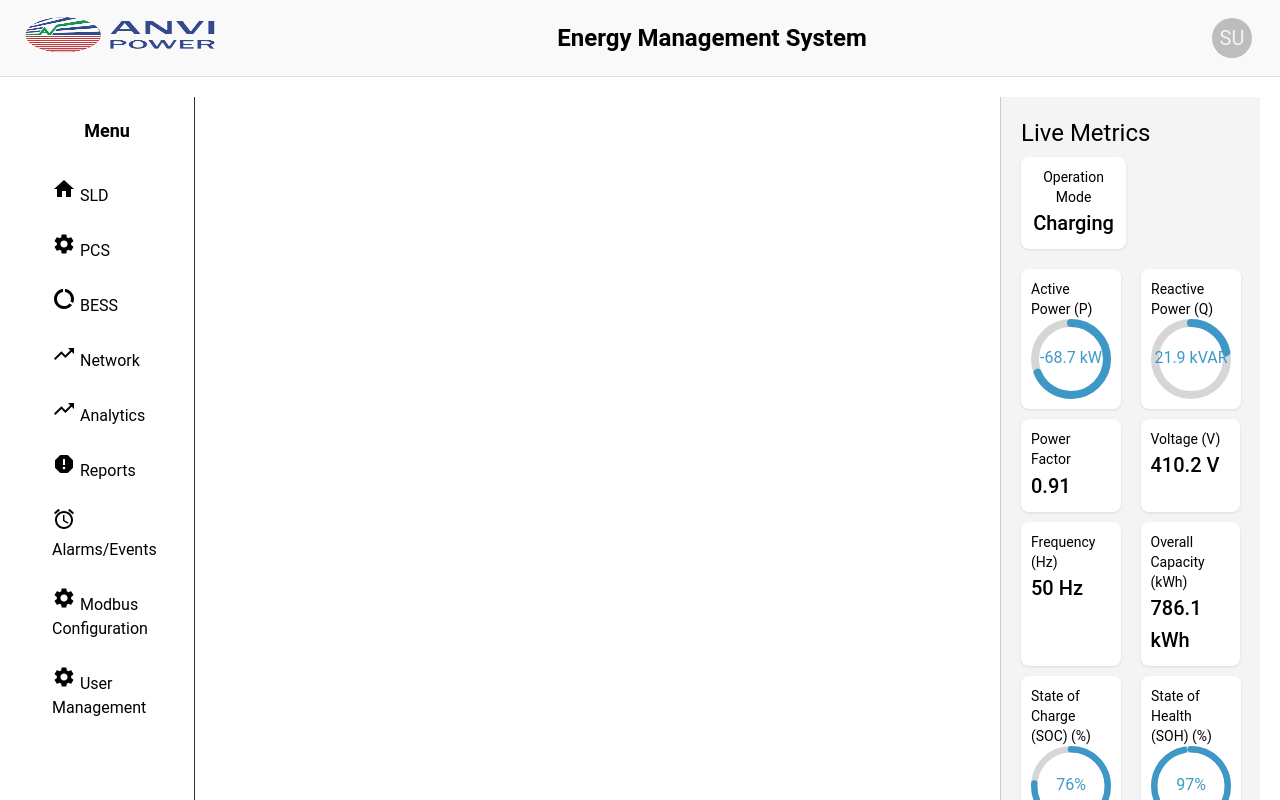
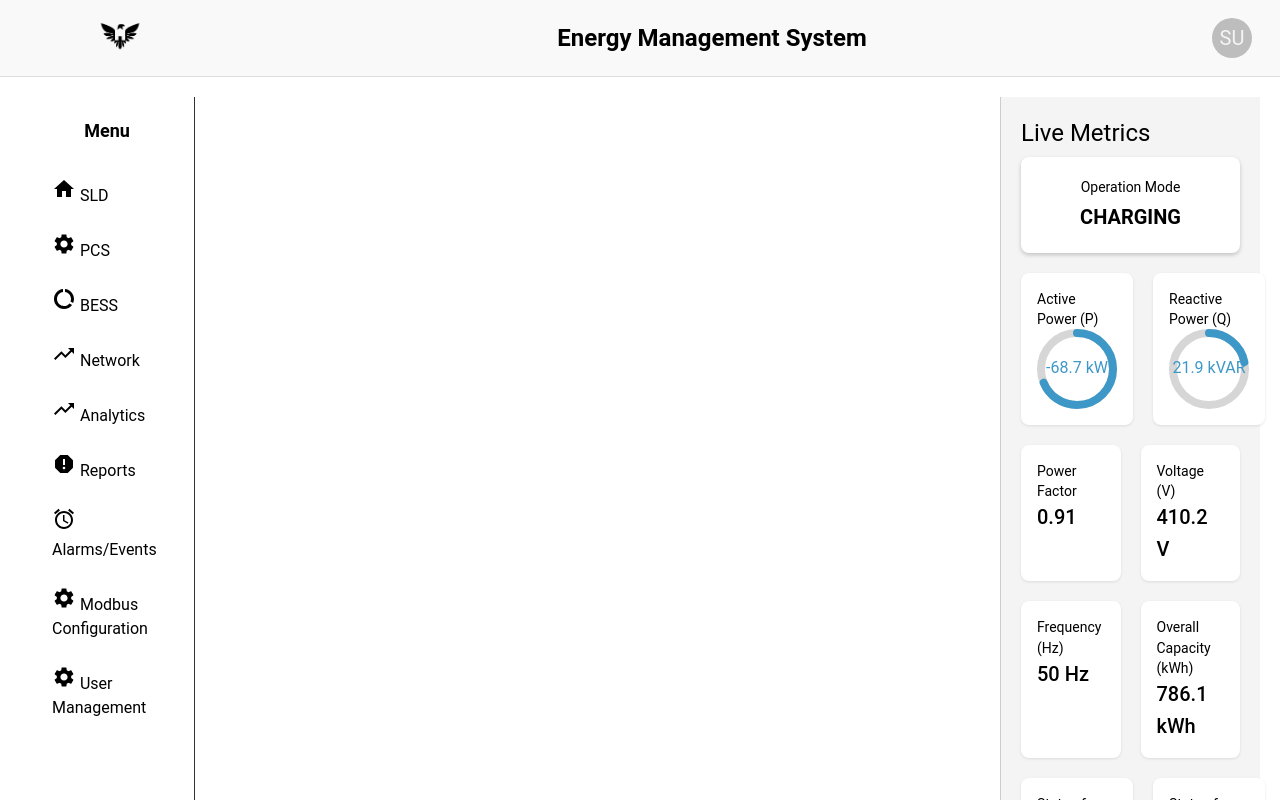
Before and after one commit to smarthsalaria06/EMS_UI, a React (Vite) app: page /dashboard in a window 1280 px wide. Shown: the top 800 px of the page. Built offline with nearby package versions, Linux system fonts and the light colour scheme; sample sign-in values are in the browser's storage.

Commit message:
Updated Companylogo and Added OperationMode Button

```diff
--- a/src/components/LiveMetrics.jsx
+++ b/src/components/LiveMetrics.jsx
@@ -1,24 +1,23 @@
 import React, { useEffect, useState } from 'react';
-import { Box, Typography, Divider } from '@mui/material';
+import { Box, Typography, Divider, Button, Modal } from '@mui/material';
 import { CircularProgressbar } from 'react-circular-progressbar';
 import 'react-circular-progressbar/dist/styles.css';
 import '../pages/Dashboard.css';
+import OperationMode from './OperationMode'; // ✅ Import your OperationMode component
 
 const LiveMetrics = ({ theme }) => {
   const [metrics, setMetrics] = useState([]);
   const [alarms, setAlarms] = useState([]);
+  const [openModal, setOpenModal] = useState(false); // ✅ Modal state
 
-  // Debugging: Check if theme is passed correctly
   useEffect(() => {
     console.log("Current Theme:", theme);
   }, [theme]);
 
-  // Set dynamic background and text colors based on the current theme
-  const pageBgColor = theme === 'dark' ? '#121212' : '#fafafa'; // Page background color
-  const textColor = theme === 'dark' ? '#ffffff' : '#000000'; // Text color
-  const cardBgColor = theme === 'dark' ? '#2e2e2e' : '#ffffff'; // Metric card background
-  const headerBgColor = theme === 'dark' ? '#424242' : '#f5f5f5'; // Header background color
-  const alarmTextColor = theme === 'dark' ? '#e0e0e0' : '#333333'; // Alarm text color
+  const pageBgColor = theme === 'dark' ? '#121212' : '#fafafa';
+  const textColor = theme === 'dark' ? '#ffffff' : '#000000';
+  const cardBgColor = theme === 'dark' ? '#2e2e2e' : '#ffffff';
+  const alarmTextColor = theme === 'dark' ? '#e0e0e0' : '#333333';
 
   useEffect(() => {
     let timeline = [];
@@ -46,20 +45,73 @@ const LiveMetrics = ({ theme }) => {
   }, []);
 
   return (
-    <div style={{ color: textColor, height: 'auto' }}>
+    <div style={{ color: textColor, height: 'auto', alignContent: "center" }}>
       <Typography variant="h5" gutterBottom style={{ color: textColor }}>Live Metrics</Typography>
 
-      {/* Operation Mode */}
+      {/* ✅ Entire Operation Mode Card as a Button */}
       <Box
+        onClick={() => setOpenModal(true)}
         className="metric-card operation-mode"
-        style={{ backgroundColor: cardBgColor }}
+        style={{
+          backgroundColor: cardBgColor,
+          cursor: 'pointer',
+          transition: '0.3s',
+          boxShadow: '0 2px 4px rgba(0,0,0,0.2)',
+          ':hover': {
+            boxShadow: '0 4px 10px rgba(0,0,0,0.3)',
+          }
+        }}
       >
         <Typography variant="body2" style={{ color: textColor }}>Operation Mode</Typography>
-        <Typography variant="h6" style={{ color: textColor }}>{metrics.operationMode || 'N/A'}</Typography>
+        <Typography
+          variant="h6"
+          style={{
+            color: textColor,
+            fontWeight: 'bold',
+            marginTop: '4px',
+            textTransform: 'uppercase'
+          }}
+        >
+          {metrics.operationMode || 'N/A'}
+        </Typography>
       </Box>
 
-      {/* Power Metrics */}
-      <div className="two-column-params">
+
+      {/* ✅ Modal for Operation Mode */}
+      <Modal
+        open={openModal}
+        onClose={() => setOpenModal(false)}
+        aria-labelledby="operation-mode-modal"
+        aria-describedby="operation-mode-description"
+      >
+        <Box
+          sx={{
+            position: 'absolute',
+            top: '50%',
+            left: '50%',
+            transform: 'translate(-50%, -50%)',
+            width: '80%',
+            maxWidth: 600,
+            bgcolor: theme === 'dark' ? '#2e2e2e' : 'white',
+            border: '2px solid #000',
+            boxShadow: 24,
+            p: 4,
+            borderRadius: 2,
+            color: textColor,
+          }}
+        >
+          <Typography variant="h6" id="operation-mode-modal" gutterBottom>
+            Operation Mode Details
+          </Typography>
+          <OperationMode />
+        </Box>
+      </Modal>
+
+
+      {/* 👇 Remaining metrics and alarms are unchanged */}
+      {/* ... [rest of your code continues unchanged] */}
+    {/* Power Metrics */}
+    <div className="two-column-params">
         <Box className="metric-card" style={{ backgroundColor: cardBgColor }}>
           <Typography variant="body2" style={{ color: textColor }}>Active Power (P)</Typography>
           <CircularProgressbar
--- /dev/null
+++ b/src/components/OperationMode.jsx
@@ -0,0 +1,13 @@
+import React from 'react';
+import { Typography, Box } from '@mui/material';
+
+const OperationMode = () => {
+  return (
+    <Box>
+      <Typography variant="body1">Here you can display or modify the current Operation Mode.</Typography>
+      {/* Add dropdown, toggles, or display logic here */}
+    </Box>
+  );
+};
+
+export default OperationMode;
--- a/src/pages/Dashboard.css
+++ b/src/pages/Dashboard.css
@@ -1,10 +1,11 @@
+/* === General Layout === */
 .dashboard-container {
   display: flex;
   flex-direction: column;
   height: 100vh;
 }
 
-/* Top Bar */
+/* === Top Bar === */
 .top-bar {
   display: flex;
   justify-content: space-between;
@@ -28,15 +29,15 @@
   align-items: center;
 }
 
-/* Main Layout */
+/* === Main Layout === */
 .main-layout {
   display: flex;
   flex: 1;
   padding: 20px;
-  gap: 20px; /* Space between the sections */
+  gap: 20px;
 }
 
-/* Left Menu */
+/* === Left Menu === */
 .left-menu {
   width: 200px;
   background: #eef1f6;
@@ -55,13 +56,13 @@
   cursor: pointer;
 }
 
-/* Center Content */
+/* === Center Content === */
 .center-content {
   flex: 1;
   padding: 20px;
 }
 
-/* Right Sidebar */
+/* === Right Sidebar === */
 .right-sidebar {
   width: 260px;
   background: #f9fafc;
@@ -72,7 +73,7 @@
   justify-content: space-between;
 }
 
-/* Metric Cards */
+/* === Metric Cards === */
 .metrics {
   margin-bottom: 20px;
 }
@@ -80,99 +81,44 @@
 .metric-card {
   background: #fff;
   border-radius: 8px;
-  padding: 10px;
-  margin-bottom: 10px;
+  padding: 16px;
   box-shadow: 0 1px 3px rgba(0, 0, 0, 0.1);
 }
 
 .metric-card .CircularProgressbar {
-  width: 80px; /* Set the size of the circular gauge */
-  height: 80px; /* Ensure it remains circular */
+  width: 80px;
+  height: 80px;
 }
 
-/* Operation Mode Section */
+/* === Operation Mode Section === */
 .operation-mode {
-  display: flex;
-  justify-content: center;
-  align-items: center;
-  flex-direction: column;
+  width: 100%;
+  background: #fff;
+  padding: 20px;
+  text-align: center;
+  border-radius: 8px;
+  box-shadow: 0 1px 3px rgba(0, 0, 0, 0.1);
   margin-bottom: 20px;
 }
 
-.operation-mode .metric-card {
-  width: 100%; /* Make it fully stretched */
-  padding: 20px;
-  display: flex;
-  justify-content: center;
-  align-items: center;
-}
-
-/* Parameters in Two Columns */
+/* === Parameters in Two Columns === */
 .two-column-params {
   display: grid;
-  grid-template-columns: 1fr 1fr; /* Two equal columns */
-  gap: 20px; /* Space between the columns */
-}
-
-.two-column-params .metric-card {
-  width: 100%; /* Ensure it stretches to fill each column */
-}
-
-/* Alarms */
-.alarm-list {
-  margin-top: auto;
-}
-
-.alarm-item {
-  display: flex;
-  align-items: center;
-  gap: 8px;
-  padding: 4px 0;
-}
-
-.alarm-dot {
-  width: 8px;
-  height: 8px;
-  background: red;
-  border-radius: 50%;
-  animation: blink 1s infinite;
-}
-
-/* Blink animation */
-@keyframes blink {
-  0%, 100% { opacity: 1; }
-  50% { opacity: 0.2; }
-}
-
-/* Operation Mode - Fully stretched */
-.operation-mode {
-  width: 100%;
-  text-align: center;
-  background: #fff;
-  padding: 20px;
-  box-shadow: 0 1px 3px rgba(0, 0, 0, 0.1);
-  border-radius: 8px;
+  grid-template-columns: 1fr 1fr;
+  gap: 20px;
   margin-bottom: 20px;
 }
 
-/* Two Columns for Parameters */
-.two-column-params {
-  display: flex;
-  justify-content: space-between;
-  gap: 20px;
+/* Responsive fallback for mobile */
+@media (max-width: 600px) {
+  .two-column-params {
+    grid-template-columns: 1fr;
+  }
 }
 
-.metric-card {
-  background: #fff;
-  border-radius: 8px;
-  padding: 10px;
-  box-shadow: 0 1px 3px rgba(0, 0, 0, 0.1);
-  width: 48%; /* Adjust the width to ensure it takes up half the space */
-}
-
-/* Active Alarms */
+/* === Alarms === */
 .alarm-list {
-  margin-top: auto;
+  margin-top: 20px;
 }
 
 .alarm-item {
@@ -195,15 +141,17 @@
   50% { opacity: 0.2; }
 }
 
-/* In Dashboard.css */
+/* === Gauge Colors === */
 .negative-gauge path {
-  stroke: #FF0000; /* Red color for negative values */
+  stroke: #FF0000;
 }
 
 .positive-gauge path {
-  stroke: #4CAF50; /* Green color for positive values */
+  stroke: #4CAF50;
 }
 
+/* === Misc === */
 .company-logo {
-  size-adjust: auto;
+  object-fit: contain;
+  max-height: 40px;
 }
--- a/src/pages/Login.jsx
+++ b/src/pages/Login.jsx
@@ -86,7 +86,7 @@ const Login = () => {
           animation: 'fadeIn 1s ease-out', // Add fade-in animation
         }}>
           <Box textAlign="center" mb={2}>
-            <img src={CompanyLogo} alt="Company Logo" style={{ width: '150px', marginBottom: '20px' }} />
+            <img src={CompanyLogo} alt="Company Logo" style={{ width: '250px', marginBottom: '10px', height: "100px" }} />
             <Typography variant="h5" color="primary" fontWeight="bold" sx={{ fontFamily: 'Roboto, sans-serif' }}>
               Energy Management System
             </Typography>
```
Also changed, not shown: src/App.jsx (line endings or trailing spaces), src/assets/aboutlogo.png (deleted), src/assets/company-logo.png.
